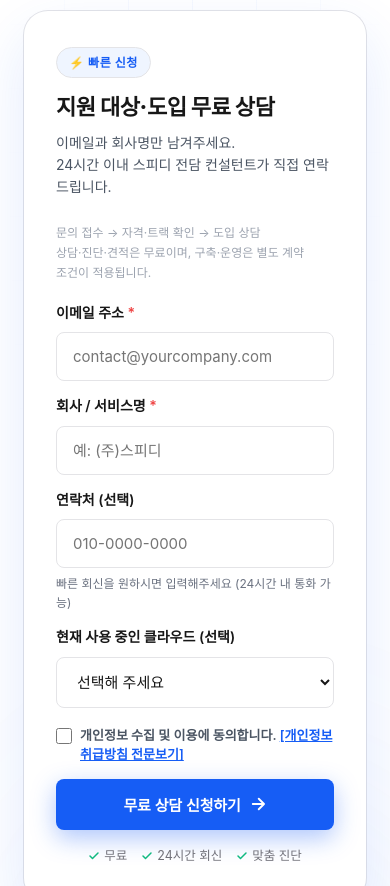
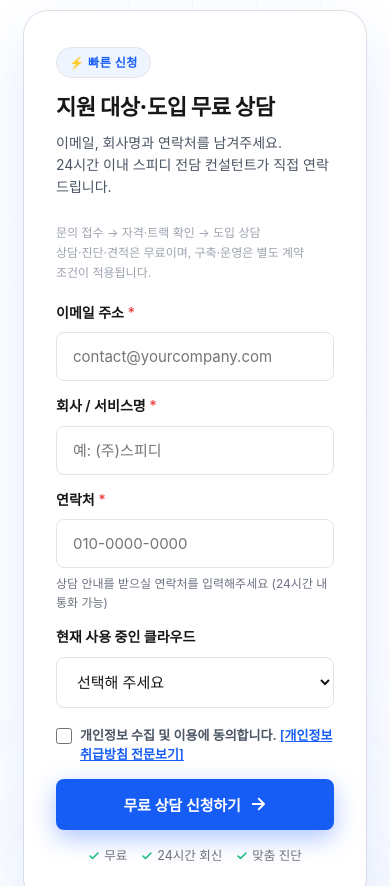
Before and after one commit to speedy-eric/smb-promotion, a plain HTML site: page index.html in a window 390 px wide. Shown: the part 680-1566 px from the top of the page. Drawn offline with Linux system fonts and the light colour scheme; a web font is replaced by a local one.

Commit message:
Require phone number in both NHN Cloud inquiry forms

```diff
--- a/index.html
+++ b/index.html
@@ -1562,7 +1562,7 @@ src="https://www.facebook.com/tr?id=1160958282722423&ev=PageView&noscript=1"
       <span class="form-eyebrow">⚡ 빠른 신청</span>
       <h3>지원 대상·도입 무료 상담</h3>
       <p class="form-sub">
-        이메일과 회사명만 남겨주세요.<br>
+        이메일, 회사명과 연락처를 남겨주세요.<br>
         24시간 이내 스피디 전담 컨설턴트가 직접 연락드립니다.
       </p>
       <p style="font-size:12px;line-height:1.7;color:var(--text-muted);margin:0 0 18px;word-break:keep-all">문의 접수 → 자격·트랙 확인 → 도입 상담<br>상담·진단·견적은 무료이며, 구축·운영은 별도 계약 조건이 적용됩니다.</p>
@@ -1577,12 +1577,12 @@ src="https://www.facebook.com/tr?id=1160958282722423&ev=PageView&noscript=1"
         </div>
         <div class="optional-fields-expanded">
         <div class="form-row">
-          <label for="phone-hero">연락처 (선택)</label>
-          <input type="tel" id="phone-hero" name="phone" placeholder="010-0000-0000" pattern="[0-9\-\s]{9,}">
-          <small style="display:block;margin-top:6px;font-size:12px;color:#6b7280">빠른 회신을 원하시면 입력해주세요 (24시간 내 통화 가능)</small>
+          <label for="phone-hero">연락처 <span style="color:#ef4444">*</span></label>
+          <input type="tel" id="phone-hero" name="phone" placeholder="010-0000-0000" pattern="[0-9\-\s]{9,}" required>
+          <small style="display:block;margin-top:6px;font-size:12px;color:#6b7280">상담 안내를 받으실 연락처를 입력해주세요 (24시간 내 통화 가능)</small>
         </div>
         <div class="form-row">
-          <label for="cloud-hero">현재 사용 중인 클라우드 (선택)</label>
+          <label for="cloud-hero">현재 사용 중인 클라우드</label>
           <select id="cloud-hero" name="current_cloud">
             <option value="">선택해 주세요</option>
             <option value="none">사용 안 함 / 검토 중</option>
@@ -1921,7 +1921,7 @@ src="https://www.facebook.com/tr?id=1160958282722423&ev=PageView&noscript=1"
       <div class="process-step reveal">
         <div class="process-number">1</div>
         <h3>문의하기</h3>
-        <p>이메일과 회사명만 남기면 시작됩니다. 복잡한 가입 절차 없습니다.</p>
+        <p>이메일, 회사명과 연락처를 남기면 시작됩니다. 복잡한 가입 절차 없습니다.</p>
         <span class="time">
           <svg width="14" height="14" viewBox="0 0 24 24" fill="none" stroke="currentColor" stroke-width="2" stroke-linecap="round" stroke-linejoin="round"><circle cx="12" cy="12" r="10"/><polyline points="12 6 12 12 16 14"/></svg>
           1분 소요
@@ -1956,7 +1956,7 @@ src="https://www.facebook.com/tr?id=1160958282722423&ev=PageView&noscript=1"
       <div class="section-eyebrow reveal">START NOW</div>
       <h2 class="reveal reveal-delay-1">1분 안에<br>무료 상담 신청하기</h2>
       <p class="reveal reveal-delay-2">
-        이메일과 회사명만 남겨주세요. 24시간 이내 스피디 담당자가 직접 연락드립니다.
+        이메일, 회사명과 연락처를 남겨주세요. 24시간 이내 스피디 담당자가 직접 연락드립니다.
       </p>
     </div>
     <form class="lead-form-wrap reveal" id="leadForm" action="#" method="post">
@@ -1972,12 +1972,12 @@ src="https://www.facebook.com/tr?id=1160958282722423&ev=PageView&noscript=1"
       </div>
       <div class="optional-fields-expanded">
       <div class="form-row">
-        <label for="phone">연락처 (선택)</label>
-        <input type="tel" id="phone" name="phone" placeholder="010-0000-0000" pattern="[0-9\-\s]{9,}">
-        <small style="display:block;margin-top:6px;font-size:12px;color:#6b7280">빠른 회신을 원하시면 입력해주세요 (24시간 내 통화 가능)</small>
+        <label for="phone">연락처 <span style="color:#ef4444">*</span></label>
+        <input type="tel" id="phone" name="phone" placeholder="010-0000-0000" pattern="[0-9\-\s]{9,}" required>
+        <small style="display:block;margin-top:6px;font-size:12px;color:#6b7280">상담 안내를 받으실 연락처를 입력해주세요 (24시간 내 통화 가능)</small>
       </div>
       <div class="form-row">
-        <label for="current_cloud">현재 사용 중인 클라우드 (선택)</label>
+        <label for="current_cloud">현재 사용 중인 클라우드</label>
         <select id="current_cloud" name="current_cloud">
           <option value="">선택해 주세요</option>
           <option value="none">사용 안 함 / 검토 중</option>
@@ -2378,6 +2378,7 @@ function showLeadQuestions(form, lead, api) {
     let submitting = false;
     form.addEventListener('submit', async e => {
       e.preventDefault();
+      if (!form.reportValidity()) return;
       if (submitting) return;
       submitting = true;
       const submitBtn = form.querySelector('button[type="submit"]');
```
